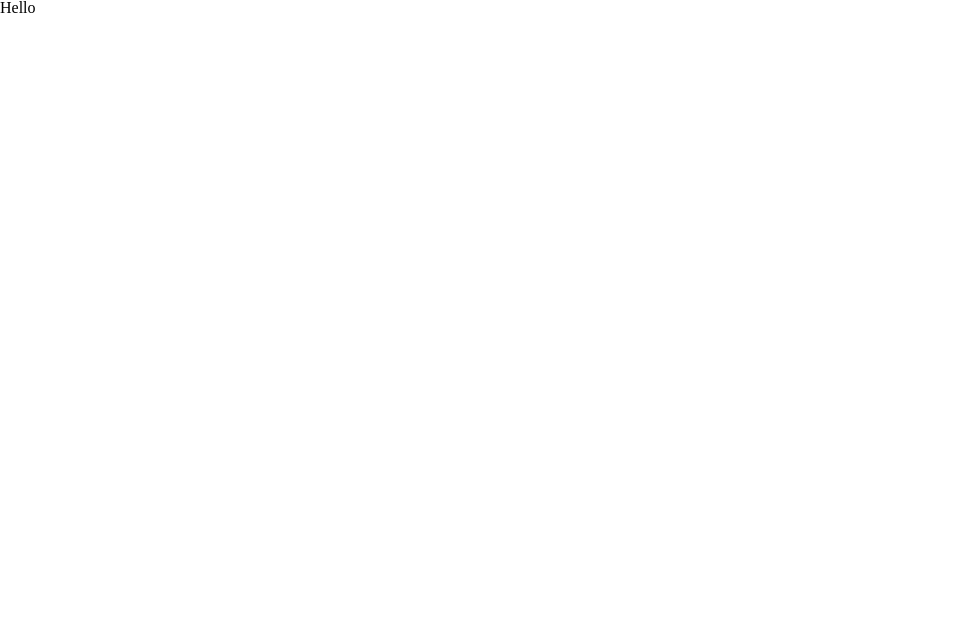
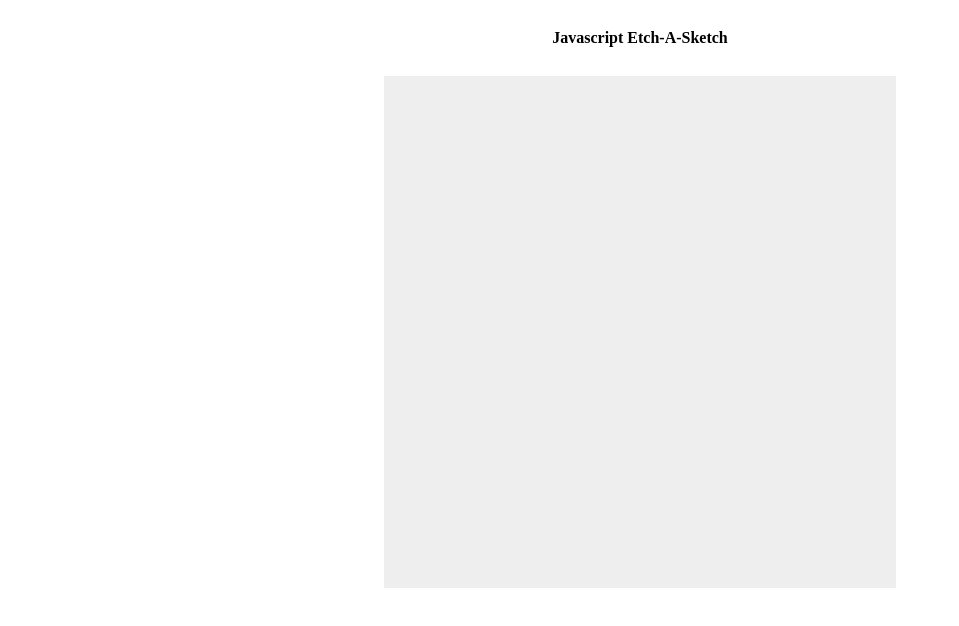
Before and after one commit to LeeSD90/etch-a-sketch, a plain HTML site: page index.html in a window 1280 px wide. Shown: the whole page, without its empty margins (0-959 px from the left). Drawn offline with nearby package versions, Linux system fonts and the light colour scheme.

Commit message:
Basic Etch-A-Sketch setup completed

```diff
--- a/css/style.css
+++ b/css/style.css
@@ -0,0 +1,30 @@
+#grid{
+	width: 512px;
+	height: 512px;
+	text-align:center;
+	background-color: #DCDCDC;
+	margin: 10px auto;
+	display: block;
+	padding: 0;
+	border: 0;
+}
+
+#title{
+	text-align:center;
+	font-weight: bold;
+	margin: 30px auto;
+}
+
+.square{
+	display: inline-block;
+	background-color: #EEEEEE;
+	height: 16px;
+	width: 16px;
+	margin: 0;
+	padding: 0;
+	float: left;
+}
+
+.lit-square{
+
+}
--- a/index.html
+++ b/index.html
@@ -9,6 +9,8 @@
 	</head>
 
 	<body>
+		<div id="title">Javascript Etch-A-Sketch</div>
+		<div id="settings"></div>
 		<div id="grid"></div>
 	</body>
 </html>
--- a/js/script.js
+++ b/js/script.js
@@ -1,3 +1,23 @@
 $(document).ready(function() {
-	$('body').append("<p>Hello</p>");
+	createGrid(64);
+	monitor();
 });
+
+function createGrid(gridSize){
+	var squareSize = (512/gridSize);
+	var totalSquares = gridSize * gridSize;
+
+	for(i = 0; i < totalSquares; i++){
+		$('#grid').prepend('<div class="square"></div>');
+	}
+
+	$(".square").width(squareSize);
+	$(".square").height(squareSize);
+
+}
+
+function monitor(){
+	$(".square").hover(function(){
+		$(this).css("background-color", "black");
+	});
+}
```
